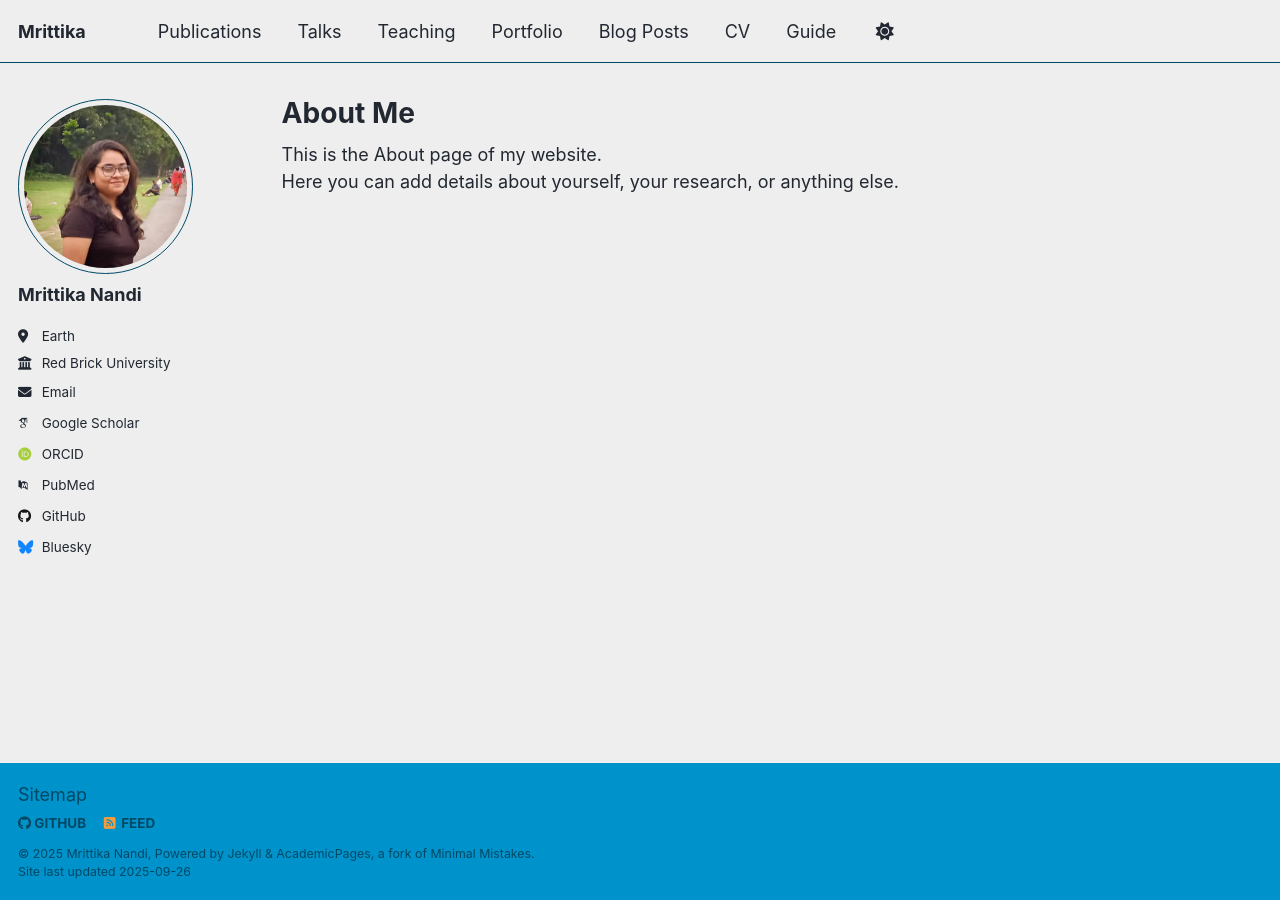
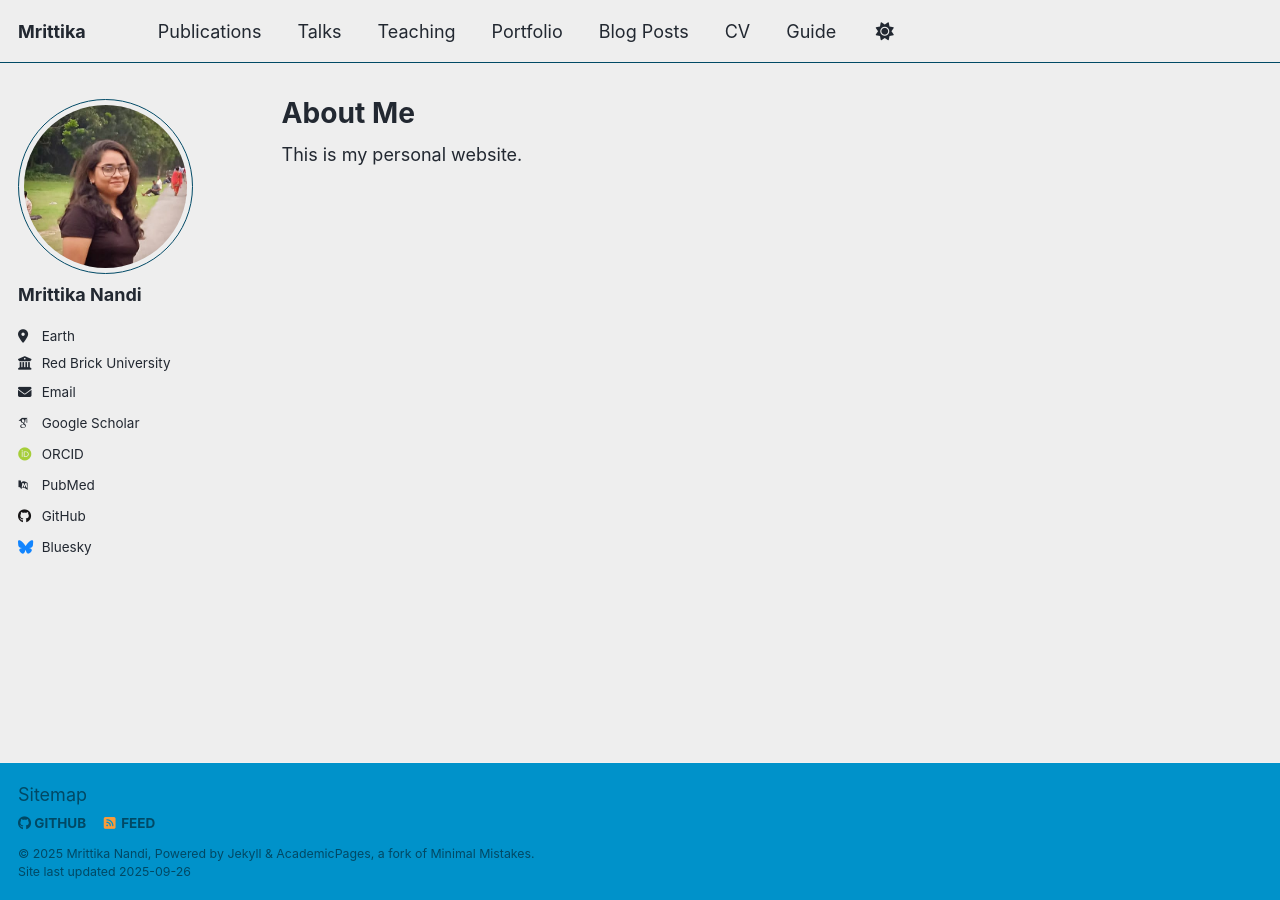
Before and after one commit to MrittikaNandi/mrittikanandi.github.io, a Jekyll site: the page built from _pages/about.md, in a window 1280 px wide. Built offline with Jekyll 4.4.1, drawn with Linux system fonts in a browser that asks for light colours; some web fonts are replaced; a script that is not in the unit is left out.

Commit message:
Update about.md

```diff
--- a/_pages/about.md
+++ b/_pages/about.md
@@ -1,11 +1,13 @@
 ---
-permalink: /about/
+permalink: /
 title: "About Me"
 author_profile: true
+redirect_from:
+  - /about/
+  - /about.html
 ---
 
-This is the About page of my website.
-Here you can add details about yourself, your research, or anything else.
+This is my personal website.
 
 <!--
 ---
```
